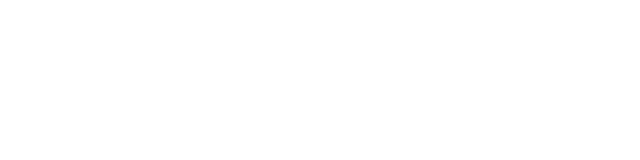
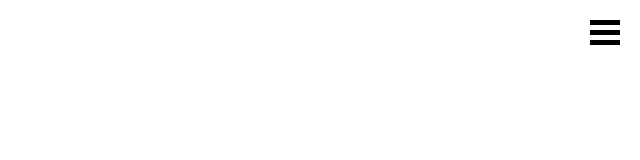
Before and after one commit to Adaxelx/portfolio-training, a React (Create React App) app: page / in a window 1280 px wide. Shown: the top 160 px of the page, without its empty margins (640-1280 px from the left). Built offline with nearby package versions, Linux system fonts and the light colour scheme.

Commit message:
add navBar styles

```diff
--- a/src/App.js
+++ b/src/App.js
@@ -1,10 +1,10 @@
 import React from 'react';
-import './App.css';
+import NavBar from './components/navigation/navBar.js'
 
 function App() {
   return (
     <div className="App">
-
+        <NavBar/>
     </div>
   );
 }
--- /dev/null
+++ b/src/Styles/Modules/Navigation.module.sass
@@ -0,0 +1,15 @@
+.nav
+  height: 25px
+  width: 30px
+  position: fixed
+  top: 20px
+  right: 20px
+.bar
+  position: absolute
+  background-color: black
+  width: 100%
+  height: 5px
+.mid
+  top: 10px
+.bot
+  top: 20px
--- a/src/components/navigation/Navigation.module.sass
+++ /dev/null
@@ -1,4 +0,0 @@
-.nav
-  height: 10vh
-  width: 10vh
-  background-color: black
--- a/src/components/navigation/navBar.js
+++ b/src/components/navigation/navBar.js
@@ -1,11 +1,13 @@
 import React from 'react';
-import styles from './Navigation.module.sass'
+import styles from '../../Styles/Modules/Navigation.module.sass'
 
 class NavBar extends React.Component{
     render(){
         return (
             <div className={styles.nav}>
-
+                <span className={`${styles.bar} ${styles.top}`}></span>
+                <span className={`${styles.bar} ${styles.mid}`}></span>
+                <span className={`${styles.bar} ${styles.bot}`}></span>
             </div>
          );
     }
```
